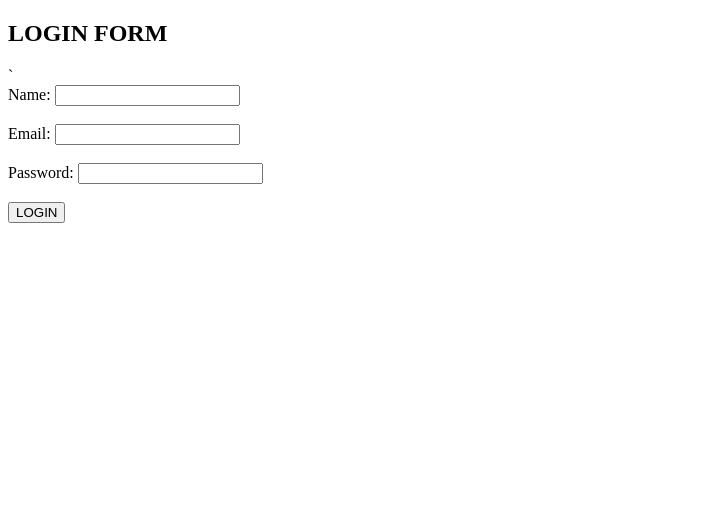
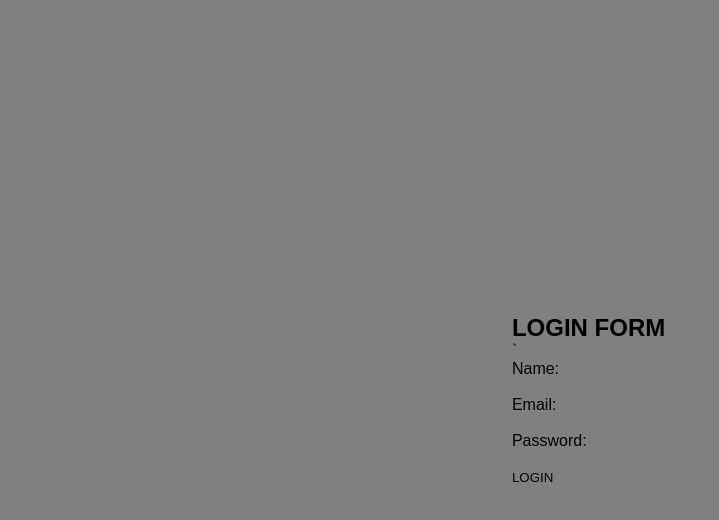
Before and after one commit to njiddasalifu/reactjs, a React (Create React App) app in the folder react-login/: page / in a window 1280 px wide. Shown: the top 520 px of the page, without its empty margins (0-719 px from the left). Built offline with nearby package versions, Linux system fonts and the light colour scheme.

Commit message:
login validation added

```diff
--- a/react-login/src/components/loginForm.js
+++ b/react-login/src/components/loginForm.js
@@ -9,7 +9,7 @@
 
     }
     return (
-        <form onSubmit={submitHandler}>
+        <form onSubmit= {submitHandler}>
         <div className="form-inner">
             <h2>LOGIN FORM</h2>
              {/* ERROR */}
--- a/react-login/src/index.css
+++ b/react-login/src/index.css
@@ -0,0 +1,44 @@
+* {
+    margin: 0;
+    padding: 0;
+    box-sizing: border-box;
+    font-family: montserrat, sans-serif;
+
+}
+input, button {
+    appearance: none;
+    background: none;
+    border: none;
+    outline: none;
+}
+
+.App {
+    height: 100vh;
+    display: flex;
+    align-items: center;
+    justify-content: center;
+    background-color: gray;
+}
+form {
+    display: block;
+    position: relative;
+}
+
+form::after{
+    content: block;
+    position: absolute;
+    top: -5px;
+    left: -5px;
+    right: -5px;
+    bottom: -5px;
+    z-index: 1;
+    background-image: linear-gradient(to bottom right, yellow, light red);
+}
+
+form .inner-form {
+    position: relative;
+    display: block;
+    background-color: white;
+    padding: 30px;
+    z-index: 2;
+}
```
